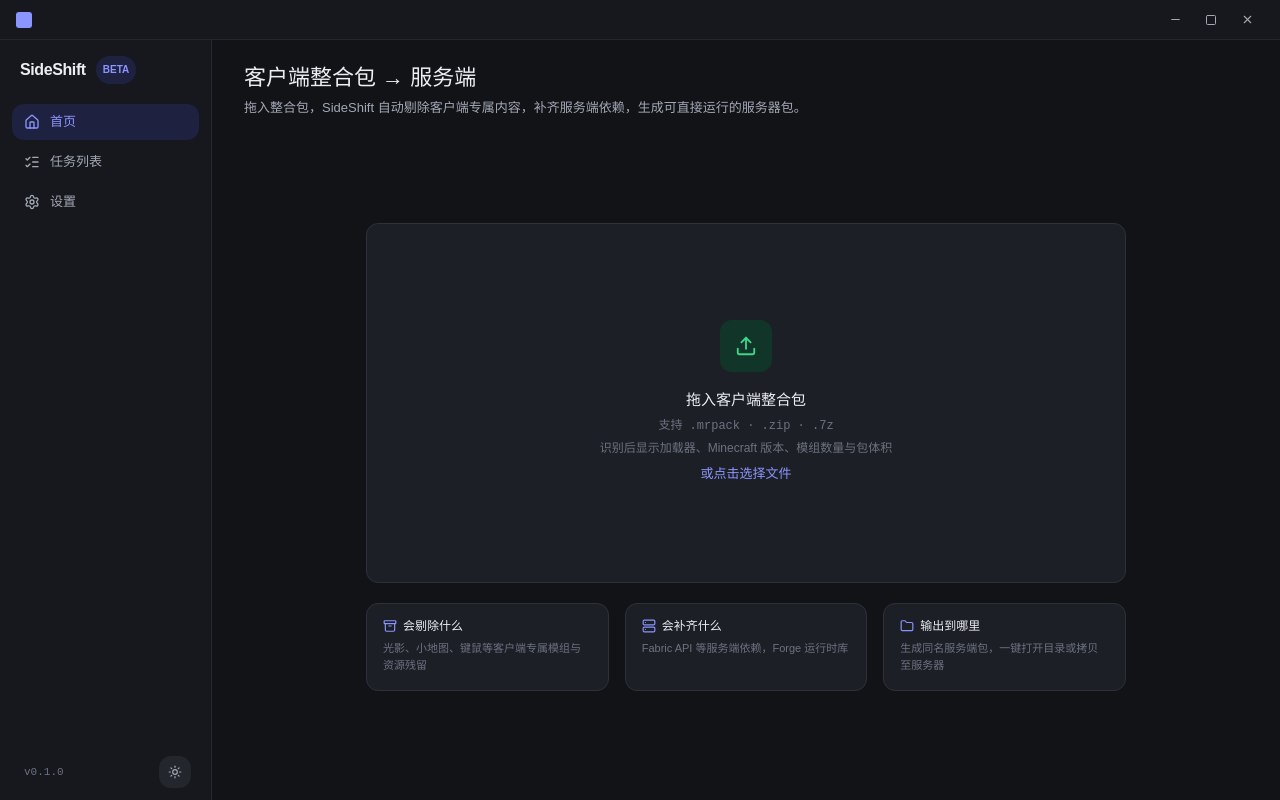
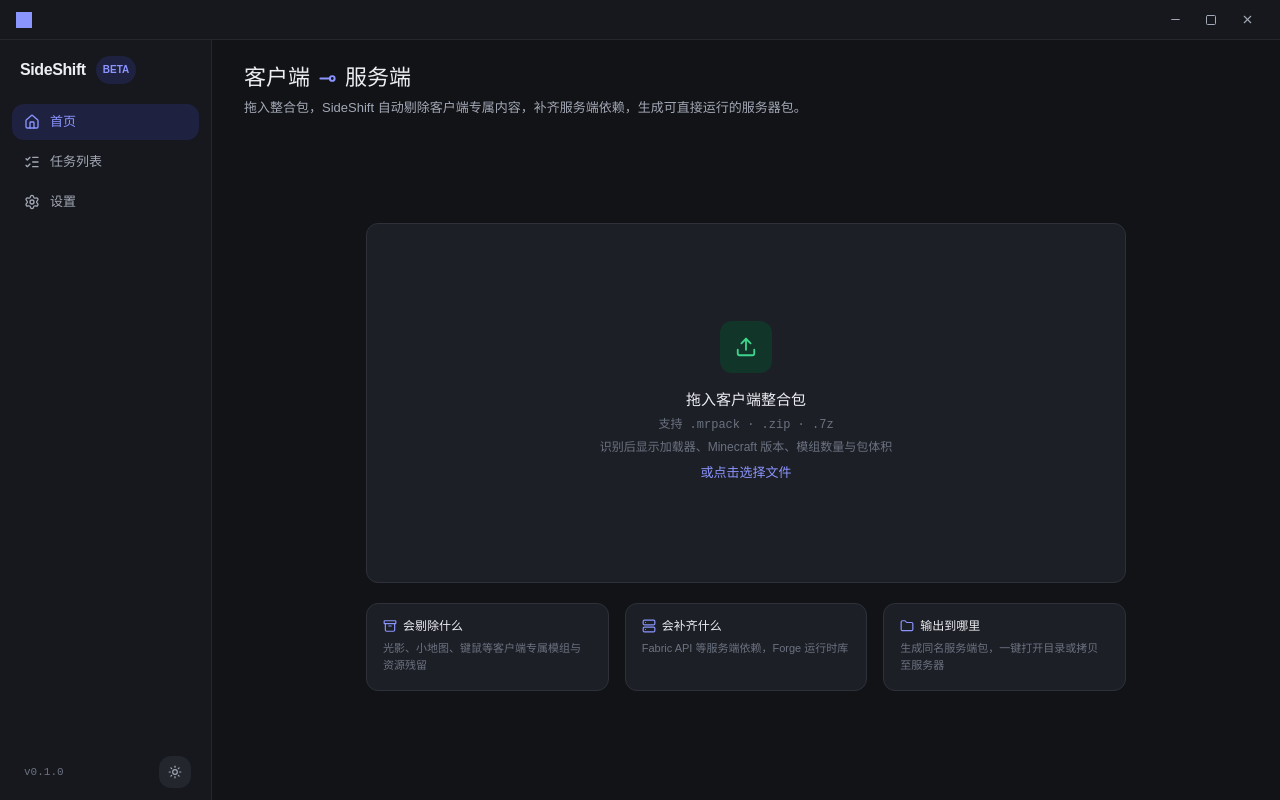
Before and after one commit to banxxx/sideshift, a React (Vite) app: page / in a window 1280 px wide. Built offline with nearby package versions, Linux system fonts and the light colour scheme.

Commit message:
enhance Dropzone component with motion animations, update styles, and improve file drag-and-drop handling

```diff
--- a/package.json
+++ b/package.json
@@ -22,6 +22,7 @@
     "class-variance-authority": "^0.7.1",
     "cn": "^0.3.0",
     "lucide-react": "^1.46.0",
+    "motion": "^13.4.0",
     "react": "^19.1.0",
     "react-dom": "^19.1.0",
     "shadcn": "^4.21.0",
--- a/src/App.tsx
+++ b/src/App.tsx
@@ -4,6 +4,7 @@
  */
 import type { ComponentType } from "react";
 import { useEffect } from "react";
+import { MotionConfig } from "motion/react";
 import { Sidebar } from "@/components/layout/Sidebar";
 import { TitleBar } from "@/components/layout/TitleBar";
 import { HomePage } from "@/pages/HomePage";
@@ -68,7 +69,10 @@ function Shell() {
 function App() {
     return (
         <NavigationProvider>
-            <Shell />
+            {/* reducedMotion:"user"：跟随系统"减少动态效果"设置，全局降级 motion 动画 */}
+            <MotionConfig reducedMotion="user">
+                <Shell />
+            </MotionConfig>
         </NavigationProvider>
     );
 }
--- a/src/components/design/ui.tsx
+++ b/src/components/design/ui.tsx
@@ -37,7 +37,7 @@ export function PageHeader({
     compact,
     right,
 }: {
-    title: string;
+    title: ReactNode;
     sub?: ReactNode;
     subTone?: "body" | "mono";
     compact?: boolean;
--- a/src/components/features/Dropzone.tsx
+++ b/src/components/features/Dropzone.tsx
@@ -1,15 +1,21 @@
 /**
  * 整合包拖放卡（SS.pen Home·Idle `k0nEJ` / Home `pqC6C`）
  *
- * Idle 大卡（760×360，含帮助说明行）与选包后紧凑卡（540 宽）共用本组件，
- * 仅尺寸与附加文案不同。拖放说明：
- * - Tauri 环境下 OS 文件拖入不会走 HTML5 drop 事件，由 @tauri-apps/api/webview
- *   的 onDragDropEvent 回调把文件路径交给 onDropPaths（见 HomePage）；
- *   本组件内的 onDragOver 只负责高亮反馈，浏览器 dev 下 drop 退化为读取文件名
- *   交给 mock 解析，保证脱离后端也能走通全流程。
+ * Idle 大卡（760×360，含帮助说明行）与选包后紧凑卡（540 宽）共用本组件。
+ * 动画全部由 motion 驱动（App.css 只保留 --dz-glow 主题色与 .dz-ants-rect 尺寸）：
+ * - 常态：$surface 底 + $stroke 描边；
+ * - 激活（悬停或拖拽同一套效果）：描边透明、SVG 蚂蚁线圆角跑动边框接管四边，
+ *   弹簧上浮 + accent 柔光投影 + 淡底蒙层 + 涟漪脉冲 + 图标反色浮动；
+ *   悬停时另有一层跟随光标的径向光斑；仅主文案区分（拖拽→"松开，交给 SideShift"，
+ *   文案切换用 AnimatePresence 做上下滑退场/入场）。
+ * 拖放通道说明：
+ * - Tauri 下 OS 文件拖入不走 DOM drag 事件，悬停高亮由 useTauriFileDrop 的
+ *   enter/over/leave 标志经 fileDragging prop 传入，真实路径也由它下发；
+ *   浏览器 dev 下 dragover/dragleave 生效，drop 退化为读取文件名交给 mock 解析。
  * - 点击整卡 = 打开系统文件选择框（onPick）。
  */
 import { useState } from "react";
+import { AnimatePresence, motion } from "motion/react";
 import { Upload } from "lucide-react";
 import { cn } from "@/lib/utils";
 import { isTauri } from "@/lib/api";
@@ -18,29 +24,58 @@ interface DropzoneProps {
     onPick: () => void;
     /** 浏览器兜底：从 HTML5 DataTransfer 取路径（Tauri 下由 webview 事件替代） */
     onDropPaths?: (paths: string[]) => void;
+    /** Tauri：OS 文件正在拖拽悬停于窗口（webview enter/over/leave 事件驱动） */
+    fileDragging?: boolean;
     /** 紧凑模式（选包后 540 宽）下不显示"识别后显示…"提示行 */
     compact?: boolean;
     busy?: boolean;
     className?: string;
 }
 
-export function Dropzone({ onPick, onDropPaths, compact, busy, className }: DropzoneProps) {
-    const [dragging, setDragging] = useState(false);
+/** 柔光/边框等动画由 motion 驱动；此处仅两个共享节奏常量 */
+const FADE = { duration: 0.2 } as const;
+/** 上浮用弹簧，比线性位移更像"被托起来" */
+const LIFT_SPRING = { type: "spring", stiffness: 380, damping: 28 } as const;
+
+export function Dropzone({
+    onPick,
+    onDropPaths,
+    fileDragging,
+    compact,
+    busy,
+    className,
+}: DropzoneProps) {
+    const [hovering, setHovering] = useState(false);
+    const [dragOver, setDragOver] = useState(false);
+    const dragging = dragOver || !!fileDragging;
+    // 悬停与拖拽共用同一套激活效果；仅文案区分语义
+    const active = hovering || dragging;
 
     return (
-        <div
+        <motion.div
             role="button"
             tabIndex={0}
             onClick={onPick}
             onKeyDown={(e) => (e.key === "Enter" || e.key === " ") && onPick()}
+            onMouseEnter={() => setHovering(true)}
+            onMouseLeave={() => setHovering(false)}
+            onFocus={() => setHovering(true)}
+            onBlur={() => setHovering(false)}
+            onMouseMove={(e) => {
+                // 光标光斑位置写进 CSS 变量，避免 mousemove 触发 React 重渲染
+                const el = e.currentTarget;
+                const r = el.getBoundingClientRect();
+                el.style.setProperty("--dz-x", `${e.clientX - r.left}px`);
+                el.style.setProperty("--dz-y", `${e.clientY - r.top}px`);
+            }}
             onDragOver={(e) => {
                 e.preventDefault();
-                setDragging(true);
+                setDragOver(true);
             }}
-            onDragLeave={() => setDragging(false)}
+            onDragLeave={() => setDragOver(false)}
             onDrop={(e) => {
                 e.preventDefault();
-                setDragging(false);
+                setDragOver(false);
                 // Tauri 下真实路径由 webview onDragDropEvent 下发（见 useTauriFileDrop），
                 // HTML5 drop 拿不到路径；浏览器 dev 没有路径概念，退而用文件名驱动 mock 解析
                 const native = (e.nativeEvent as DragEvent & { paths?: string[] })
@@ -53,22 +88,136 @@ export function Dropzone({ onPick, onDropPaths, compact, busy, className }: Drop
                           : Array.from(e.dataTransfer.files).map((f) => f.name);
                 if (list.length > 0) onDropPaths?.(list);
             }}
+            initial={false}
+            animate={{ y: active ? -2 : 0 }}
+            transition={LIFT_SPRING}
             className={cn(
-                "bg-surface border rounded-[12px] px-7 py-8 flex flex-col items-center justify-center gap-4 cursor-pointer select-none transition-colors",
-                dragging ? "border-accent" : "border-stroke",
+                "group relative rounded-[12px] bg-surface border px-7 py-8 flex flex-col items-center justify-center gap-4 cursor-pointer select-none transition-colors duration-200",
+                active ? "border-transparent" : "border-stroke",
                 compact ? "w-[540px] shrink-0" : "w-[760px] h-[360px]",
                 busy && "pointer-events-none opacity-70",
                 className
             )}
         >
-            {/* 上传图标盒：52×52 r12 emerald-dim + emerald upload */}
-            <span className="size-[52px] rounded-[12px] bg-emerald-dim flex items-center justify-center">
-                <Upload className="size-[22px] text-emerald" />
-            </span>
+            {/* 柔光投影层：阴影色由 CSS 给出（--dz-glow 随主题），motion 只淡入淡出 */}
+            <motion.span
+                aria-hidden
+                className="pointer-events-none absolute inset-0 rounded-[12px] shadow-[0_18px_40px_-18px_var(--dz-glow)]"
+                initial={false}
+                animate={{ opacity: active ? 1 : 0 }}
+                transition={FADE}
+            />
+            {/* 跟随光标的径向光斑（悬停期有效；OS 拖拽时没有鼠标位置） */}
+            <motion.span
+                aria-hidden
+                className="pointer-events-none absolute inset-0 rounded-[12px]"
+                style={{
+                    background:
+                        "radial-gradient(260px circle at var(--dz-x, 50%) var(--dz-y, 50%), var(--accent-dim), transparent 70%)",
+                }}
+                initial={false}
+                animate={{ opacity: active && !dragging ? 1 : 0 }}
+                transition={{ duration: 0.3 }}
+            />
+            {/* 激活淡底蒙层 */}
+            <motion.span
+                aria-hidden
+                className="pointer-events-none absolute inset-0 rounded-[12px] bg-accent-dim/60"
+                initial={false}
+                animate={{ opacity: active ? 1 : 0 }}
+                transition={FADE}
+            />
+            {/* 蚂蚁线跑动边框（替代描边）：SVG 沿圆角矩形的描边路径，
+                stroke-dashoffset 由 motion 循环位移，虚线会顺着圆弧"走"过四角 */}
+            <motion.svg
+                aria-hidden
+                className="pointer-events-none absolute inset-0 h-full w-full"
+                initial={false}
+                animate={{ opacity: active ? 1 : 0 }}
+                transition={FADE}
+            >
+                <motion.rect
+                    className="dz-ants-rect"
+                    x={1}
+                    y={1}
+                    rx={11}
+                    fill="none"
+                    style={{ stroke: "var(--accent)" }}
+                    strokeWidth={2}
+                    strokeDasharray="12 12"
+                    initial={false}
+                    animate={
+                        active
+                            ? { strokeDashoffset: [0, -24] }
+                            : { strokeDashoffset: 0 }
+                    }
+                    transition={{
+                        strokeDashoffset: {
+                            duration: 0.9,
+                            ease: "linear",
+                            repeat: Infinity,
+                        },
+                    }}
+                />
+            </motion.svg>
+            {/* 涟漪脉冲环：只在激活期间挂载，放大同时淡出、无限循环 */}
+            <AnimatePresence>
+                {active && (
+                    <motion.span
+                        key="dz-pulse"
+                        aria-hidden
+                        className="pointer-events-none absolute inset-[2px] rounded-[10px] border-2 border-accent/40"
+                        initial={{ scale: 1, opacity: 0.6 }}
+                        animate={{ scale: 1.008, opacity: 0 }}
+                        exit={{ opacity: 0, transition: { duration: 0.15 } }}
+                        transition={{
+                            duration: 1.6,
+                            ease: "easeOut",
+                            repeat: Infinity,
+                        }}
+                    />
+                )}
+            </AnimatePresence>
 
-            <div className="flex flex-col items-center gap-1.5">
-                <p className="text-[15px] font-semibold text-text-1">拖入客户端整合包</p>
-                <p className="font-mono text-xs text-text-3">支持 .mrpack · .zip · .7z</p>
+            {/* 上传图标盒：52×52 r12；激活时 accent 实心 + 缓慢浮动 */}
+            <motion.span
+                className={cn(
+                    "relative flex size-[52px] items-center justify-center rounded-[12px] transition-colors duration-200",
+                    active ? "bg-accent text-accent-ink" : "bg-emerald-dim text-emerald"
+                )}
+                initial={false}
+                animate={active ? { y: [0, -4, 0] } : { y: 0 }}
+                transition={
+                    active
+                        ? { y: { duration: 1.4, ease: "easeInOut", repeat: Infinity } }
+                        : { duration: 0.2 }
+                }
+            >
+                <Upload className="size-[22px]" />
+            </motion.span>
+
+            <div className="relative flex flex-col items-center gap-1.5">
+                {/* 主文案定高，切换时旧字上滑退场、新字下滑入场 */}
+                <div className="flex h-[22px] items-center justify-center">
+                    <AnimatePresence mode="wait" initial={false}>
+                        <motion.p
+                            key={dragging ? "drag" : "idle"}
+                            className={cn(
+                                "text-[15px] font-semibold transition-colors duration-200",
+                                active ? "text-accent" : "text-text-1"
+                            )}
+                            initial={{ opacity: 0, y: 8 }}
+                            animate={{ opacity: 1, y: 0 }}
+                            exit={{ opacity: 0, y: -8 }}
+                            transition={{ duration: 0.15 }}
+                        >
+                            {dragging ? "松开，交给 SideShift" : "拖入客户端整合包"}
+                        </motion.p>
+                    </AnimatePresence>
+                </div>
+                <p className="font-mono text-xs text-text-3">
+                    支持 .mrpack · .zip · .7z
+                </p>
                 {!compact && (
                     <p className="text-xs text-text-3">
                         识别后显示加载器、Minecraft 版本、模组数量与包体积
@@ -78,6 +227,6 @@ export function Dropzone({ onPick, onDropPaths, compact, busy, className }: Drop
                     或点击选择文件
                 </p>
             </div>
-        </div>
+        </motion.div>
     );
 }
--- a/src/components/layout/TitleBar.tsx
+++ b/src/components/layout/TitleBar.tsx
@@ -2,7 +2,7 @@
  * 自定义窗口标题栏（Tauri decorations:false，对应 SS.pen 各帧 TitleBar）
  *
  * 布局（设计稿 TitleBar）：h40 / $bg-panel / 下描边 $stroke-soft / padding 左右 16 / gap 10
- * 内容：LogoMark 16×16 r3 | 拖拽区（双击最大化） | 窗口控件
+ * 内容：LogoMark 16×16 无圆角 | 拖拽区（双击最大化） | 窗口控件
  * 窗口控件规格（v17 定稿）：gap 2、34×26、圆角 6、ghost 无底色、图标 13px $text-2；
  * 处于二级页面时（canGoBack），最小化左侧出现 undo-2 返回按钮，
  * 并用 1×14 短竖线（$stroke）与最小化隔开。窗口控制逻辑见 @/lib/window-controls。
@@ -26,8 +26,8 @@ export function TitleBar() {
                 data-tauri-drag-region
                 className="flex items-center h-full"
             >
-                <div className="size-4 rounded-[3px] overflow-hidden flex flex-col">
-                    {/* 草方块信标：上草下泥，与 public/logo.svg 同源 */}
+                <div className="size-4 flex flex-col">
+                    {/* 草方块信标：上草下泥，与 public/logo.svg 同源（无圆角，展示原始方块） */}
                     <div className="h-[5px] shrink-0 bg-grass-top" />
                     <div className="flex-1 bg-accent" />
                 </div>
--- a/src/pages/HomePage.tsx
+++ b/src/pages/HomePage.tsx
@@ -10,6 +10,7 @@
  * 数据来源全部走 @/lib/api 门面（浏览器 dev 自动落 mock），页面零 invoke。
  */
 import { useNavigation } from "@/lib/navigation";
+import { LineDotRightHorizontal } from "lucide-react";
 import {
     useActiveTask,
     usePackSelection,
@@ -29,8 +30,8 @@ export function HomePage() {
         usePackSelection();
     const { active } = useActiveTask();
 
-    // Tauri 下 OS 拖入 → 直接解析第一个文件
-    useTauriFileDrop((paths) => void parse(paths[0]));
+    // Tauri 下 OS 拖入 → 直接解析第一个文件；拖拽悬停标志用于拖放卡高亮
+    const fileDragging = useTauriFileDrop((paths) => void parse(paths[0]));
 
     const converting = !!active && (active.status === "running" || active.status === "queued");
     // 解析失败也要停留在卡片布局，把错误显式呈现出来（不能闪回 idle 装作无事发生）
@@ -56,14 +57,24 @@ export function HomePage() {
     return (
         <div className="flex flex-col gap-5 min-h-full">
             <PageHeader
-                title="客户端整合包 → 服务端"
+                title={
+                    <span className="inline-flex items-center gap-2">
+                        客户端
+                        <LineDotRightHorizontal
+                            aria-hidden
+                            className="size-[19px] text-accent"
+                            strokeWidth={2.5}
+                        />
+                        服务端
+                    </span>
+                }
                 sub="拖入整合包，SideShift 自动剔除客户端专属内容，补齐服务端依赖，生成可直接运行的服务器包。"
             />
 
             {view === "idle" ? (
                 /* Idle：拖放卡 + 帮助三卡，垂直居中（设计稿 760 栏居中） */
                 <div className="flex-1 flex flex-col items-center justify-center gap-5 py-2">
-                    <Dropzone onPick={pickByDialog} onDropPaths={(p) => void parse(p[0])} />
+                    <Dropzone onPick={pickByDialog} onDropPaths={(p) => void parse(p[0])} fileDragging={fileDragging} />
                     <HelpRow />
                 </div>
             ) : (
@@ -75,6 +86,7 @@ export function HomePage() {
                             busy={parsing}
                             onPick={pickByDialog}
                             onDropPaths={(p) => void parse(p[0])}
+                            fileDragging={fileDragging}
                         />
                         <PackCard
                             manifest={manifest ?? active?.pack ?? null}
```
Also changed, not shown: src/App.css (+14 -0 lines), src/lib/home-state.ts (+17 -3 lines), 1 other file (tests, documents, lock files or other folders).
